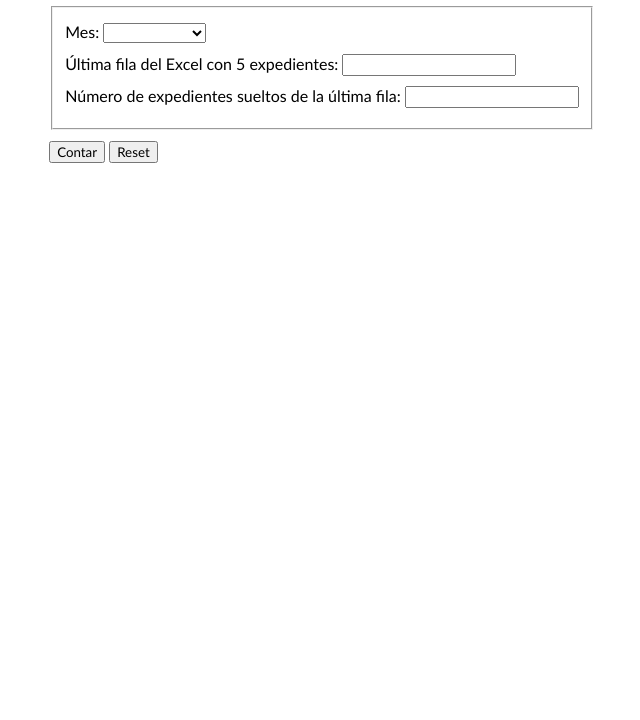
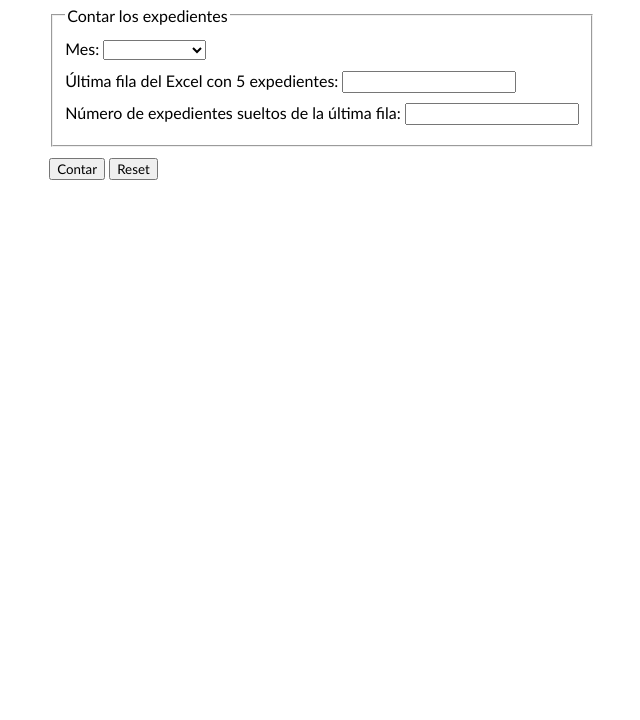
Before and after one commit to dyianacouCamara/dyianacouCamara.github.io, a plain HTML site: page index.html in a window 1280 px wide. Shown: the part 80-800 px from the top of the page, without its empty margins (318-958 px from the left). Drawn offline with Linux system fonts and the light colour scheme.

Commit message:
cambio 202311121804

```diff
--- a/index.html
+++ b/index.html
@@ -64,7 +64,7 @@
     <div>
         <form action="" method="post">
             <fieldset>
-                <!--<legend>Contar los expedientes</legend>-->
+                <legend>Contar los expedientes</legend>
                 Mes: <select name="mes" id="mes">
                     <option value=""></option>
                     <optgroup label="Trimestre 1">
```
